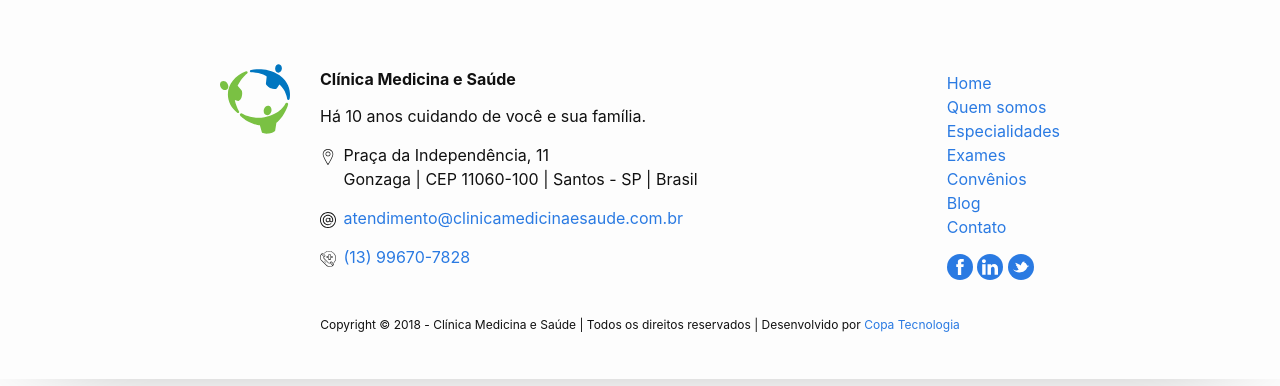
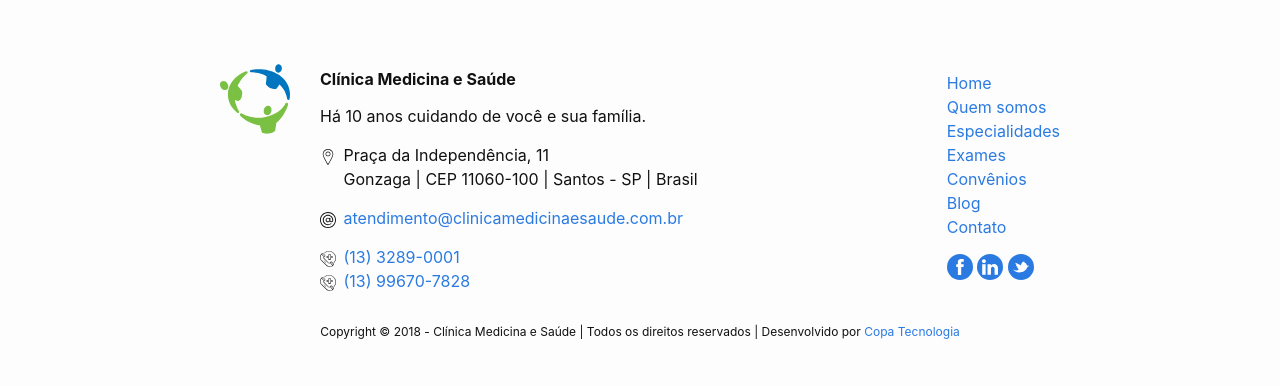
Before and after one commit to CopaTecnologia/medicinaesaude, a Jekyll site: the page built from index.html, in a window 1280 px wide and 900 px high, scrolled down 1368 px, cut to the strip 514-900 px from the top of the window. Built offline with Jekyll 4.4.1, drawn with Linux system fonts in a browser that asks for light colours.

Commit message:
Updated Config

```diff
--- a/_config.yml
+++ b/_config.yml
@@ -66,7 +66,9 @@ endereco:
 - Praça da Independência, 11
 - Gonzaga | CEP 11060-100 | Santos - SP | Brasil
 telefones:
-- numero: "+5599670-7828"
+- numero: "+551332890001"
+  rotulo: "(13) 3289-0001"
+- numero: "+5513996707828"
   rotulo: "(13) 99670-7828"
 email: atendimento@clinicamedicinaesaude.com.br
 social:
```
